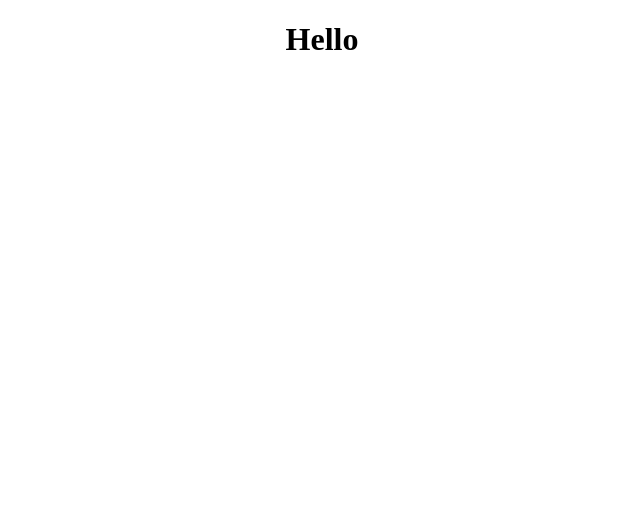
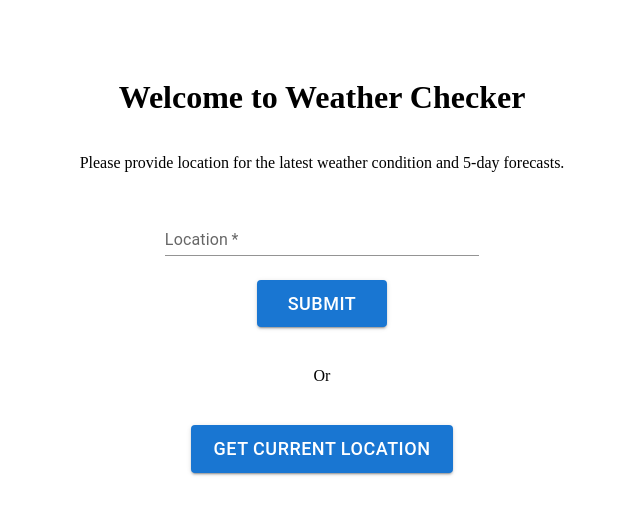
Before and after one commit to dmkhang1101/Weather_Checker, a React (Create React App) app: page / in a window 1280 px wide. Shown: the top 514 px of the page, without its empty margins (318-958 px from the left). Built offline with nearby package versions, Linux system fonts and the light colour scheme.

Commit message:
Input implemented

```diff
--- a/src/App.js
+++ b/src/App.js
@@ -1,9 +1,17 @@
 import './App.css';
+import {BrowserRouter, Routes, Route} from 'react-router-dom'
+import Home from './pages/Home/Home.js'
+import Result from './pages/Result/Result.js'
 
 function App() {
   return (
-    <div className="App">
-      <h1>Hello</h1>
+    <div>
+        <BrowserRouter>
+            <Routes>
+                <Route path='/' element ={<Home/>}/>
+                <Route path='result' element = {<Result/>}/>
+            </Routes>
+        </BrowserRouter>
     </div>
   );
 }
--- /dev/null
+++ b/src/pages/Home/Home.css
@@ -0,0 +1,17 @@
+.Home{
+    background-color: inherit;
+    display: flex;
+    flex-direction: column;
+    justify-content: center;
+    align-items:center;
+    padding: 50px 50px;
+}
+
+.wrapper{
+    padding : 20px;
+    display: flex;
+    flex-direction: column;
+    align-items: center;
+    width: 45%;
+    border-radius: 10px;
+}
--- /dev/null
+++ b/src/pages/Home/Home.js
@@ -0,0 +1,85 @@
+import './Home.css'
+import React, { useState } from 'react';
+import TextField from '@mui/material/TextField';
+import Button from '@mui/material/Button';
+
+function Home() {
+    const [location, setLocation] = useState(null);
+    const [weather, setWeather] = useState(null);
+    const [name, setName] = useState('')
+
+    function handleCurrentLocation() {
+        if (navigator.geolocation) {
+          navigator.geolocation.getCurrentPosition(success, error);
+        } else {
+          console.log("Geolocation not supported");
+        }
+    }
+
+    function success(position) {
+        const latitude = position.coords.latitude;
+        const longitude = position.coords.longitude;
+        setLocation({ latitude, longitude });
+        console.log(`Latitude: ${latitude}, Longitude: ${longitude}`);
+
+        fetch(`https://api.openweathermap.org/data/2.5/weather?lat=${latitude}&lon=${longitude}&appid=3365e5d938ad16f6efefd335a797cfa9&units=metric`)
+          .then(response => response.json())
+          .then(data => {
+            setWeather(data);
+            setName(data.name)
+            console.log(data);
+        })
+          .catch(error => console.log(error));
+    }
+
+    function error() {
+        console.log("Unable to retrieve your location");
+    }
+
+    function handleSubmit() {
+        fetch(`http://api.openweathermap.org/geo/1.0/direct?q=${name}&limit=5&appid=3365e5d938ad16f6efefd335a797cfa9`)
+            .then(response => response.json())
+            .then(data => {
+                const latitude = data[0].lat
+                const longitude = data[0].lon
+                setLocation({latitude, longitude})
+                fetch(`https://api.openweathermap.org/data/2.5/weather?lat=${latitude}&lon=${longitude}&appid=3365e5d938ad16f6efefd335a797cfa9&units=metric`)
+                    .then(response => response.json())
+                    .then(data => {
+                        setWeather(data);
+                        setName(data.name)
+                        console.log(data);
+                    })
+                .catch(error => console.log(error));
+            })
+
+            .catch(error => console.log(error))
+    }
+
+    return (
+      <div className="Home">
+        <h1>Welcome to Weather Checker</h1>
+        <p>Please provide location for the latest weather condition and 5-day forecasts.</p>
+            <div className = "wrapper">
+                <TextField
+                required
+                id="standard-required"
+                label="Location"
+                variant="standard"
+                value = {name}
+                sx={{ width: '60%' }}
+                onChange = {(e,value) => setName(e.target.value)}
+                />
+                <Button variant="contained" sx={{ width: '25%', m : 3, p : 1, fontSize: 18 }} onClick = {handleSubmit}>
+                    Submit
+                </Button>
+                <p>Or</p>
+                <Button variant="contained" sx={{ width: '50%', m : 3, p : 1, fontSize: 18 }} onClick = {handleCurrentLocation}>
+                    Get Current Location
+                </Button>
+            </div>
+      </div>
+    );
+  }
+
+export default Home;
--- /dev/null
+++ b/src/pages/Result/Result.js
@@ -0,0 +1,10 @@
+
+function Result() {
+    return (
+      <div className="Result">
+        <h1>Hello, Result</h1>
+      </div>
+    );
+  }
+
+  export default Result;
```
Also changed, not shown: package.json (+11 -0 lines), 1 other file (tests, documents, lock files or other folders).
